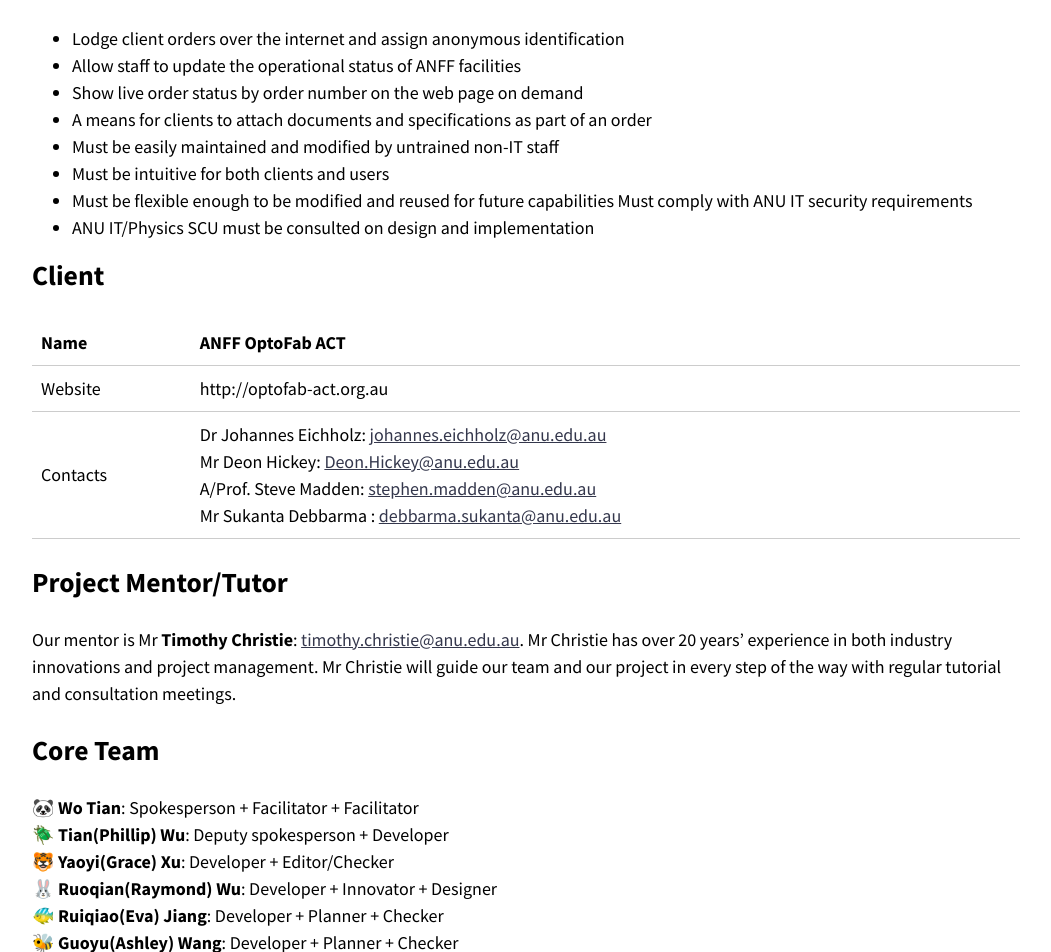
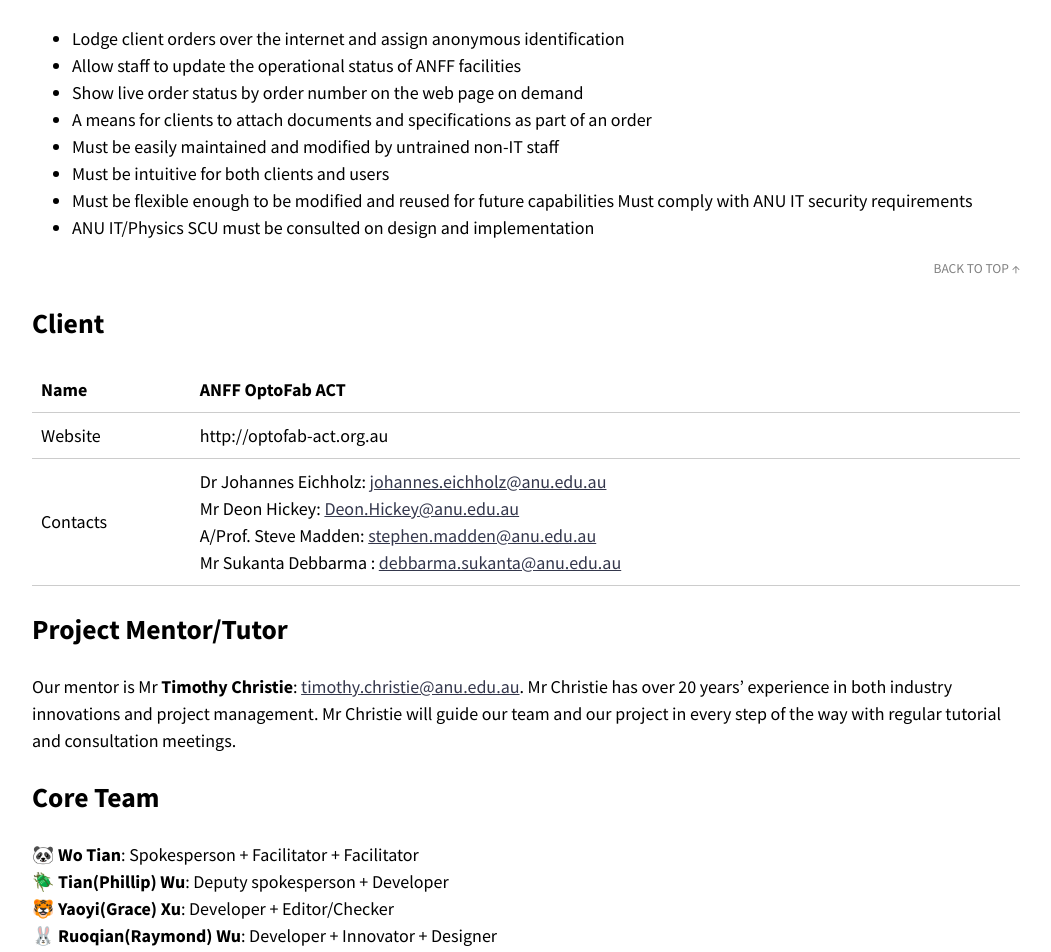
Before and after one commit to optofab/optofab.github.io, a Jekyll site: the page built from index.md, in a window 1280 px wide and 1400 px high, scrolled down 1304 px. Shown: the top 952 px of the window, without its empty margins (114-1165 px from the left). Built offline with Jekyll 4.4.1, drawn with Linux system fonts in a browser that asks for light colours; nearby versions of some CDN libraries; emoji names are drawn with the system emoji font; some of the changed text lies outside the part shown.

Commit message:
add back-to-top

```diff
--- a/index.md
+++ b/index.md
@@ -30,6 +30,8 @@
 - Must be flexible enough to be modified and reused for future capabilities Must comply with ANU IT security requirements
 - ANU IT/Physics SCU must be consulted on design and implementation
 
+<a href="#page-title" class="back-to-top">{{ site.data.text[site.locale].back_to_top | default: 'Back to Top' }} &uarr;</a>
+
 ## Client
 
 | Name     | **ANFF OptoFab ACT**                                                                                                                                                                                         |
@@ -57,6 +59,8 @@
 - Team: Heart Decisions
 - Landing Page: https://sites.google.com/view/heart-decision-project/home
 - Team Repo:
+
+<a href="#page-title" class="back-to-top">{{ site.data.text[site.locale].back_to_top | default: 'Back to Top' }} &uarr;</a>
 
 ## Project Client Map
 
@@ -115,6 +119,8 @@
 
 - The gap lies between the traditional way of doing businesses with phone calls, meetings, and emails, and the so called _Internet thinking_ model of making deals and scale up businesses. Once the website is set up with user-friendly interfaces, both the customers and the client can focus more on the product and services. On the other hand, the local database is also a booster for the clients' future business optimization.
 
+<a href="#page-title" class="back-to-top">{{ site.data.text[site.locale].back_to_top | default: 'Back to Top' }} &uarr;</a>
+
 ## Roadmap
 
 ### 2021 Semester 2
```
